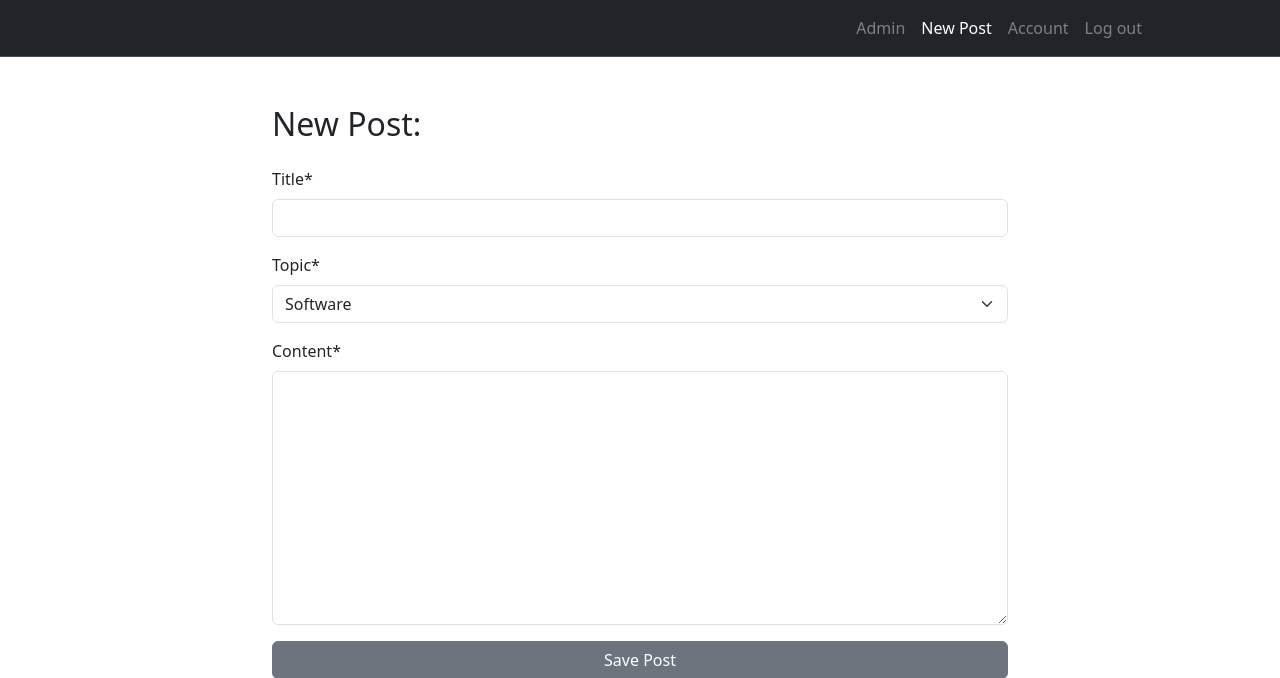
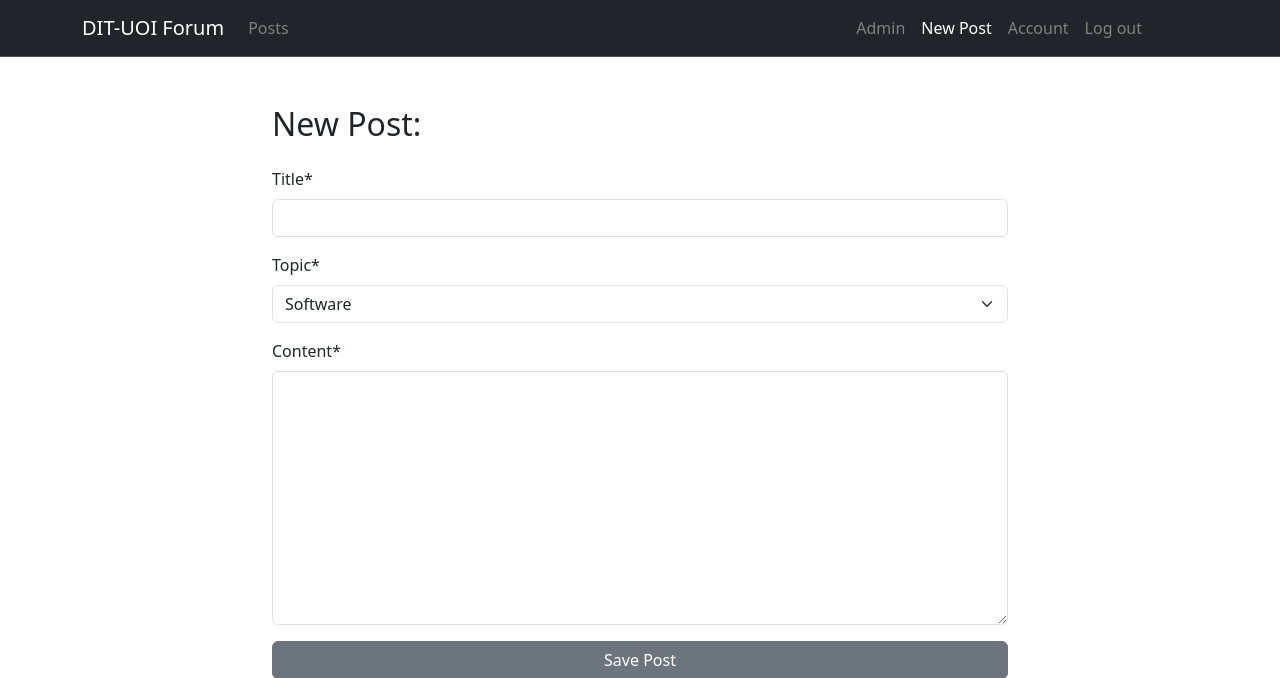
Before and after one commit to KafetzisThomas/UOI-StudyNotes, a Django app: page /new_post/ in a window 1280 px wide. Shown: the top 678 px of the page. Run offline with Django 5.2, Linux system fonts and the light colour scheme; the visitor is signed in with stand-in values (Sample User, id 1); some libraries are stand-ins or nearby versions.

Commit message:
Add nav item for displaying posts

```diff
--- a/forum/templates/forum/base.html
+++ b/forum/templates/forum/base.html
@@ -23,12 +23,20 @@
     <!-- navbar start -->
     <nav class="navbar navbar-expand-lg bg-dark border-bottom border-body" data-bs-theme="dark">
         <div class="container">
+            <a class="navbar-brand" href="{% url 'forum:display_posts' %}">DIT-UOI Forum</a>
 
             <button class="navbar-toggler navbar-dark" type="button" data-bs-toggle="collapse" data-bs-target="#navbarSupportedContent" aria-controls="navbarSupportedContent" aria-expanded="false" aria-label="Toggle navigation">
                 <span class="navbar-toggler-icon"></span>
             </button>
 
             <div class="collapse navbar-collapse" id="navbarSupportedContent">
+                <ul class="navbar-nav mr-auto">
+                    {% if user.is_authenticated %}
+                        <li class="nav-item">
+                            <a class="nav-link {% if request.path == '/' %}active{% endif %}" href="{% url 'forum:display_posts' %}">Posts</a>
+                        </li>
+                    {% endif %}
+                </ul>
                 <ul class="navbar-nav ms-auto mb-2 mb-lg-0">
                     {% if user.is_authenticated %}
                         {% if request.user.is_superuser == 1 %}
```
